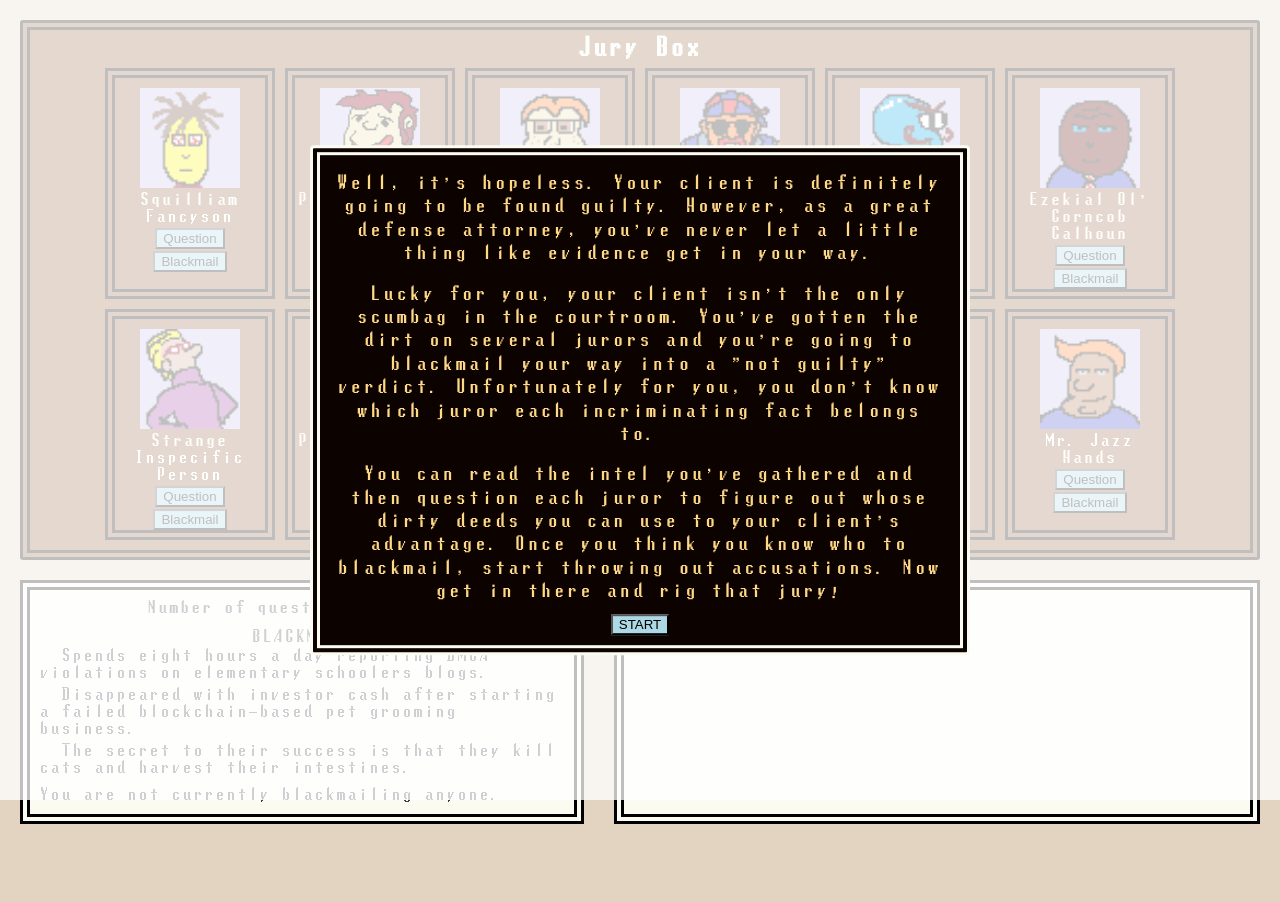
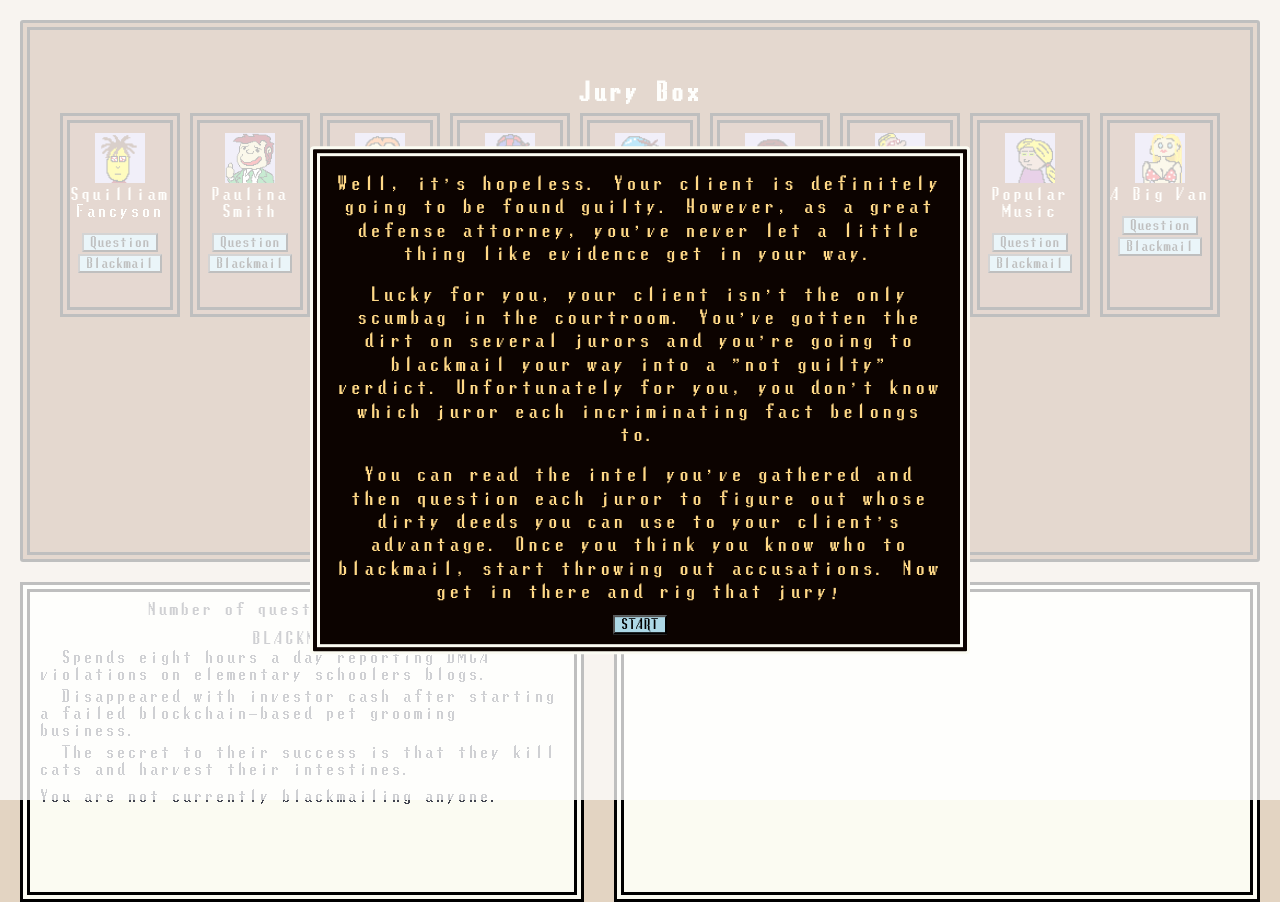
Before and after one commit to A-Camp/purple-monkey-game-jam, a React (Create React App) app: page / in a window 1280 px wide. Before the commit the page ends 824 px from the top, so only its background shows below. Built offline with nearby package versions, Linux system fonts and the light colour scheme.

Commit message:
more styling

```diff
--- a/src/Jurors/index.jsx
+++ b/src/Jurors/index.jsx
@@ -23,8 +23,8 @@ class Jurors extends Component {
           <div className="jurors">
           {this.props.jurors.map((juror, i) => (
             <span key={`juror-${i}`} className="juror">
-              <img src={juror.picture} className="jurorPic"/>
-              <div>{juror.name}</div>
+              <img src={juror.picture}/>
+              <div className="juror-name">{juror.name}</div>
               <div className="jurorButton"><button onClick={() => this.questionForMe(juror)}>Question</button></div>
               <div className="jurorButton"><button onClick={() => this.fuckOff(juror)}>Blackmail</button></div>
             </span>
--- a/src/Jurors/jurors.css
+++ b/src/Jurors/jurors.css
@@ -1,6 +1,6 @@
 .jury-box {
   margin: 20px 20px 20px 20px;
-  padding: 5px;
+  padding: 50px 5px;
   border: 10px double black;
   border-radius: 3px;
   background-color: #936340;
@@ -22,19 +22,23 @@ h2 {
   padding-top: 2px;
 }
 
+.juror-name {
+  margin-bottom: 10px;
+}
+
 .juror {
   background-color: #996247;
   border: 10px double black;
   display: inline-block;
   padding: 10px 0 0 0;
   margin: 5px;
-  max-width: 150px;
-  min-width: 150px;
+  width: 100px;
+  width: 100px;
 }
 
 .jury-box img {
   padding: 0;
   margin: 0;
-  width: 100px;
-  height: 100px;
+  width: 50px;
+  height: 50px;
 }
--- a/src/Questioning/questioning.css
+++ b/src/Questioning/questioning.css
@@ -11,14 +11,17 @@
 
 .question {
   list-style: none;
+  border-bottom: 1px solid black;
 }
 
 .jurorPic {
   min-width: 100px;
-  min-height: 100px;
-  margin-right: 5px;
   max-width: 100px;
   max-height: 100px;
+  min-height: 100px;
+  height: 100px;
+  width: 100px;
+  margin-right: 5px;
   padding: 1em;
 }
 
--- a/src/app.css
+++ b/src/app.css
@@ -15,6 +15,7 @@
 
 button {
   background-color: lightblue;
+  font-family: retroFont;
 }
 
 .bottom {
@@ -40,6 +41,7 @@ button {
   border: 10px double black;
   color: #40434E;
   background-color: #FBFBF2;
+  height: 300px;
 }
 
 .jurorCard {
@@ -47,6 +49,8 @@ button {
   border: 10px double black;
   color: #40434E;
   background-color: #FBFBF2;
+  height: 300px;
+  overflow-y: scroll;
 }
 
 .modal {
```
